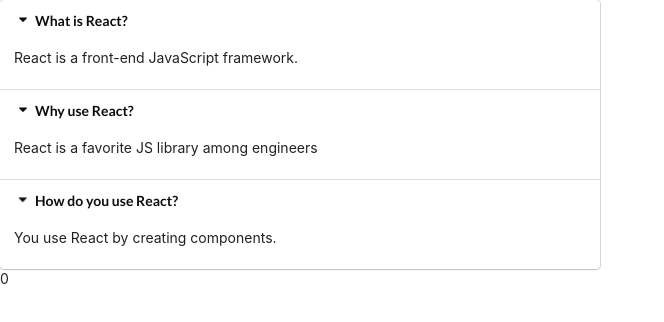
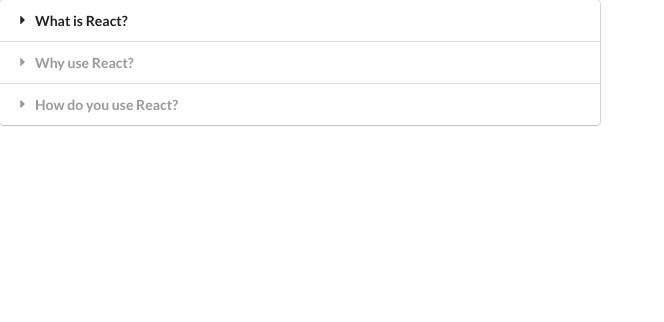
Before and after one commit to SeanPhilippi/widgets-hooks, a React (Create React App) app: page / in a window 1280 px wide. Shown: the top 322 px of the page, without its empty margins (0-664 px from the left). Built offline with nearby package versions, Linux system fonts and the light colour scheme.

Commit message:
accordion working

```diff
--- a/src/components/Accordion.js
+++ b/src/components/Accordion.js
@@ -1,22 +1,23 @@
 import React, { useState } from 'react';
 
 const Accordion = ({ items }) => {
-  const [index, setIndex] = useState(0);
+  const [activeIndex, setActiveIndex] = useState(null);
   const onTitleClick = index => {
-    setIndex(index);
+    setActiveIndex(index);
   }
 
   const renderedItems = items.map((item, index) => {
+    const isActive = activeIndex === index ? 'active' : null;
     return (
       <React.Fragment key={item.title}>
         <div
-          className='title active'
+          className={`title ${isActive}`}
           onClick={() => onTitleClick(index)}
         >
           <i className='dropdown icon'></i>
           {item.title}
         </div>
-        <div className='content active'>
+        <div className={`content ${isActive}`}>
           <p>{item.content}</p>
         </div>
       </React.Fragment>
@@ -26,7 +27,6 @@
   return (
     <>
       <div className='ui styled accordion'>{renderedItems}</div>
-      <div>{index}</div>
     </>
   )
 }
```
Also changed, not shown: 1 other file (tests, documents, lock files or other folders).
